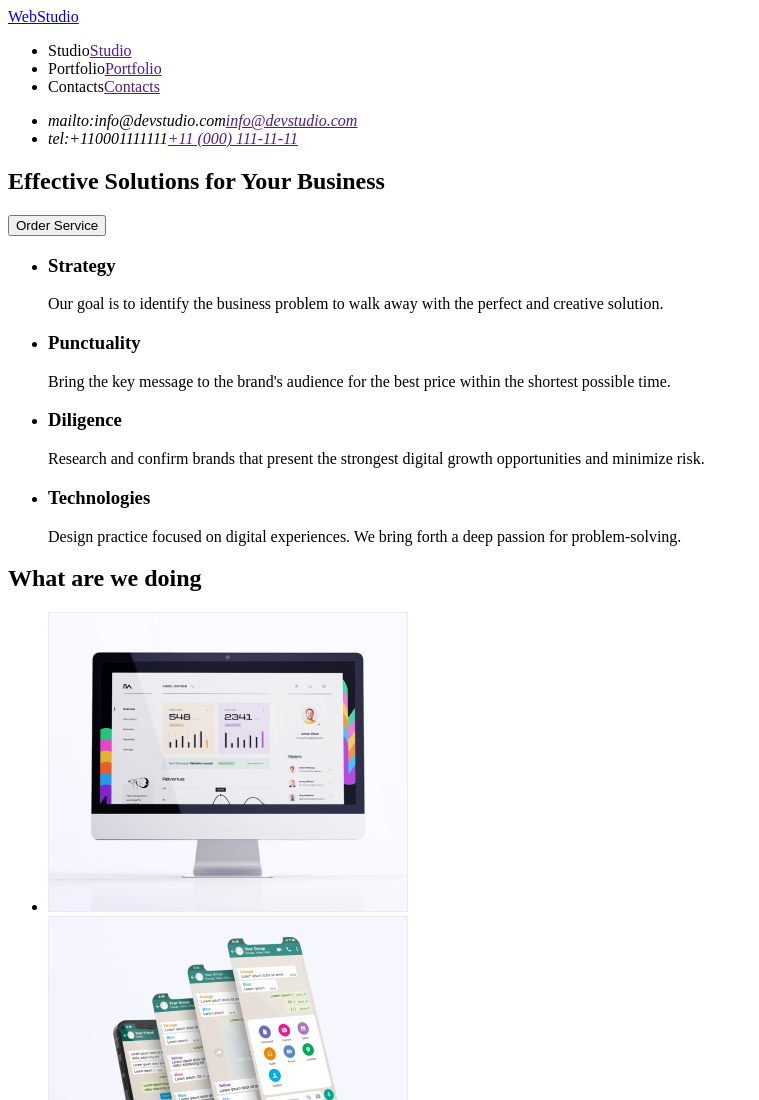
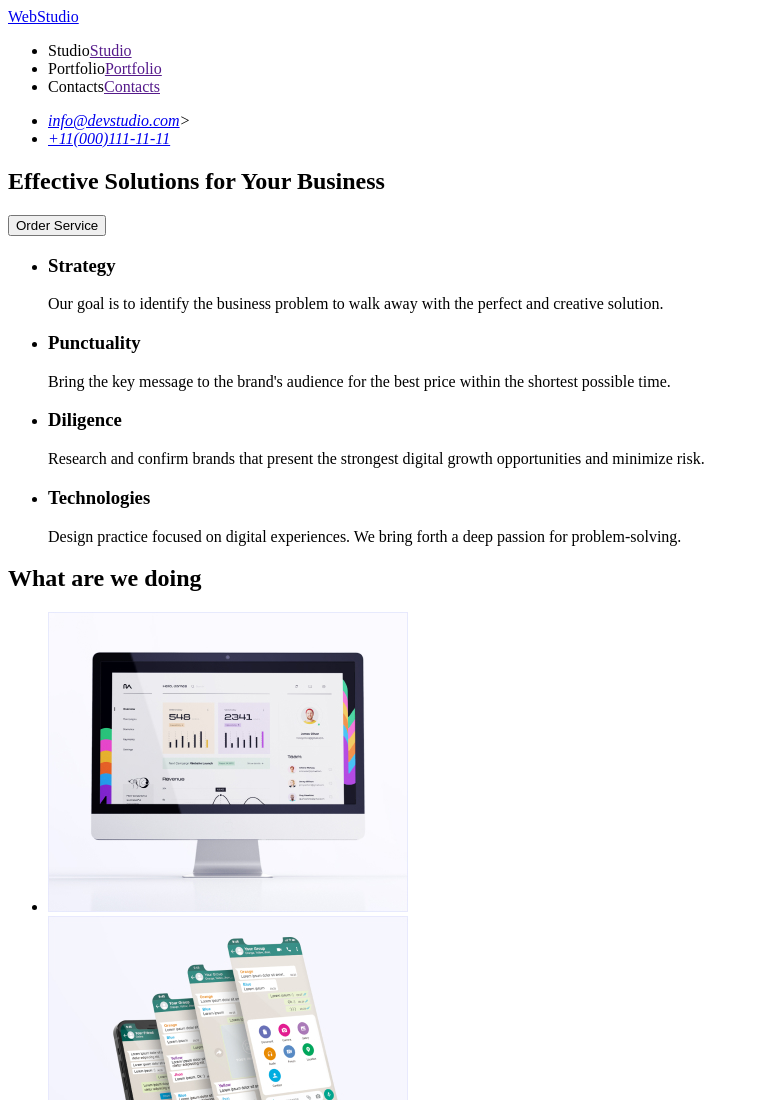
Before and after one commit to WarMilion625/goit-markup-hw-01, a plain HTML site: page index.html in a window 1280 px wide. Shown: the top 1100 px of the page, without its empty margins (0-759 px from the left). Drawn offline with Linux system fonts and the light colour scheme.

Commit message:
Update index.html

```diff
--- a/index.html
+++ b/index.html
@@ -23,8 +23,8 @@
   </nav>
   <address>
      <ul>
-   <li>mailto:info@devstudio.com<a href>info@devstudio.com</a></li>
-   <li>tel:+110001111111<a href>+11 (000) 111-11-11</a></li>
+   <li><a href="mailto:info@devstudio.com">info@devstudio.com</a>></li>
+   <li><a href="tel:+110001111111">+11(000)111-11-11</a></li>
     </ul>
 </address>
 
```
